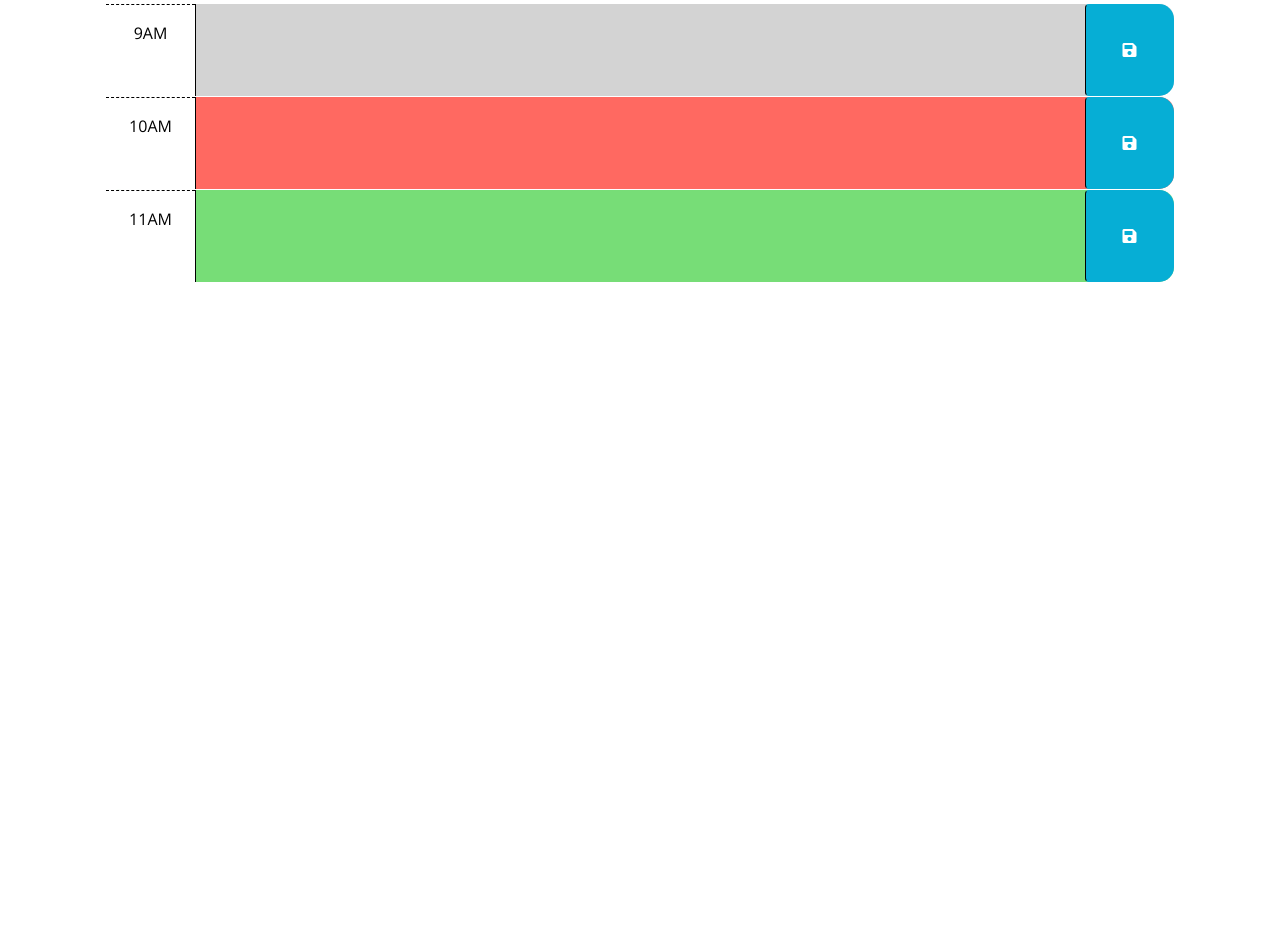
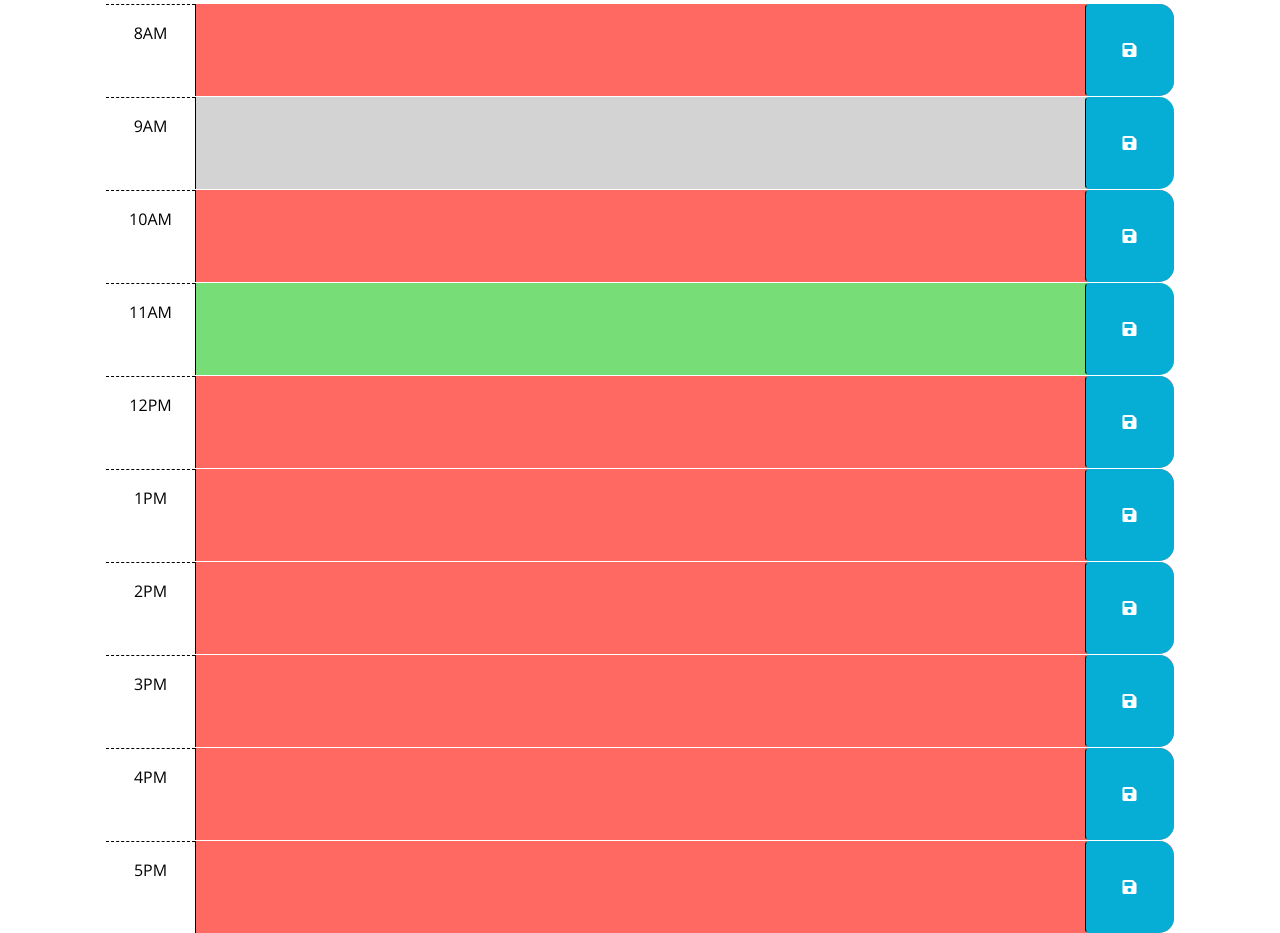
Before and after one commit to kmfox1087/THIRD-PARTY-APIS-CHALLENGE-5, a plain HTML site: page index.html in a window 1280 px wide. Shown: the part 253-1186 px from the top of the page. Before the commit the page ends 800 px from the top, so only its background shows below. Drawn offline with nearby package versions, Linux system fonts and the light colour scheme.

Commit message:
added time blocks

```diff
--- a/index.html
+++ b/index.html
@@ -40,6 +40,15 @@
         -->
 
       <!-- Example of a past time block. The "past" class adds a gray background color. -->
+
+      <div id="hour-8" class="row time-block present">
+        <div class="col-2 col-md-1 hour text-center py-3">8AM</div>
+        <textarea class="col-8 col-md-10 description" rows="3"> </textarea>
+        <button class="btn saveBtn col-2 col-md-1" aria-label="save">
+          <i class="fas fa-save" aria-hidden="true"></i>
+        </button>
+      </div>
+
       <div id="hour-9" class="row time-block past">
         <div class="col-2 col-md-1 hour text-center py-3">9AM</div>
         <textarea class="col-8 col-md-10 description" rows="3"> </textarea>
@@ -66,6 +75,54 @@
         </button>
       </div>
 
+      <div id="hour-12" class="row time-block present">
+        <div class="col-2 col-md-1 hour text-center py-3">12PM</div>
+        <textarea class="col-8 col-md-10 description" rows="3"> </textarea>
+        <button class="btn saveBtn col-2 col-md-1" aria-label="save">
+          <i class="fas fa-save" aria-hidden="true"></i>
+        </button>
+      </div>
+
+      <div id="hour-13" class="row time-block present">
+        <div class="col-2 col-md-1 hour text-center py-3">1PM</div>
+        <textarea class="col-8 col-md-10 description" rows="3"> </textarea>
+        <button class="btn saveBtn col-2 col-md-1" aria-label="save">
+          <i class="fas fa-save" aria-hidden="true"></i>
+        </button>
+      </div>
+
+      <div id="hour-14" class="row time-block present">
+        <div class="col-2 col-md-1 hour text-center py-3">2PM</div>
+        <textarea class="col-8 col-md-10 description" rows="3"> </textarea>
+        <button class="btn saveBtn col-2 col-md-1" aria-label="save">
+          <i class="fas fa-save" aria-hidden="true"></i>
+        </button>
+      </div>
+
+      <div id="hour-15" class="row time-block present">
+        <div class="col-2 col-md-1 hour text-center py-3">3PM</div>
+        <textarea class="col-8 col-md-10 description" rows="3"> </textarea>
+        <button class="btn saveBtn col-2 col-md-1" aria-label="save">
+          <i class="fas fa-save" aria-hidden="true"></i>
+        </button>
+      </div>
+
+      <div id="hour-16" class="row time-block present">
+        <div class="col-2 col-md-1 hour text-center py-3">4PM</div>
+        <textarea class="col-8 col-md-10 description" rows="3"> </textarea>
+        <button class="btn saveBtn col-2 col-md-1" aria-label="save">
+          <i class="fas fa-save" aria-hidden="true"></i>
+        </button>
+      </div>
+
+      <div id="hour-17" class="row time-block present">
+        <div class="col-2 col-md-1 hour text-center py-3">5PM</div>
+        <textarea class="col-8 col-md-10 description" rows="3"> </textarea>
+        <button class="btn saveBtn col-2 col-md-1" aria-label="save">
+          <i class="fas fa-save" aria-hidden="true"></i>
+        </button>
+      </div>
+
     <script src="https://code.jquery.com/jquery-3.4.1.min.js"></script>
     <script
       src="https://cdn.jsdelivr.net/npm/dayjs@1.11.3/dayjs.min.js"
```
